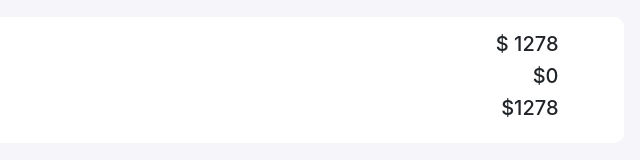
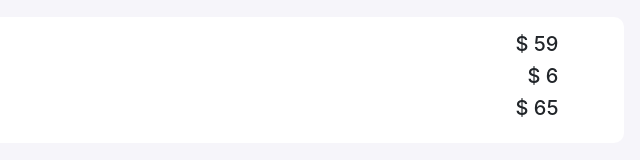
Before and after one commit to developerep2019/shoping-cart, a plain HTML site: page index.html in a window 1280 px wide. Both pictures are taken after a click on the button 748 px from the left and 242 px from the top of the page. Shown: the part 512-672 px from the top of the page, 464-1104 px from the left. Drawn offline with nearby package versions, Linux system fonts and the light colour scheme.

Commit message:
shopping cart complete

```diff
--- a/app.js
+++ b/app.js
@@ -1,12 +1,11 @@
 // phone & case Button event Handler
 function handleProductChange(product, isIncrese , multiplyValue) {
-    const productCount = document.getElementById( product + 'QuantityValue').value;
-    const convertProductCount = parseFloat(productCount);
+    const convertProductCount = getInputValue(product);
     let presentProductQuantity = convertProductCount;
     if(isIncrese == true) {
         presentProductQuantity = convertProductCount + 1;
     }
-    if(isIncrese == false && productCount > 0) {
+    if(isIncrese == false && convertProductCount > 0) {
         presentProductQuantity = convertProductCount - 1;
     }
     document.getElementById(product + 'QuantityValue').value = presentProductQuantity;
@@ -18,4 +17,24 @@ function handleProductChange(product, isIncrese , multiplyValue) {
         productTotal = presentProductQuantity * 59;
     }
     document.getElementById(product + 'TotalPrice').innerText = productTotal;
+
+    // Connection of subtotal and separate product function
+    calculateTotal()
 }
+
+//Subtotal Handler
+function getInputValue(product) {
+    const productInput = document.getElementById( product + 'QuantityValue').value;
+    const productCount = parseFloat(productInput);
+    return productCount;
+}
+
+function calculateTotal() {
+    const phoneCount = getInputValue('phone') * 1219;
+    const caseCount = getInputValue('case') * 59;
+    const totalCount = phoneCount + caseCount;
+    document.getElementById('subtotalPrice').innerText = totalCount;
+    const tax = Math.round(totalCount * 0.1);
+    document.getElementById('taxAmount').innerText = tax;
+    document.getElementById('grandTotal').innerText = totalCount + tax;
+}
--- a/index.html
+++ b/index.html
@@ -26,7 +26,7 @@
                      <div class="col-md-5 center-item">
                         <div class="input-group number-spinner">
                            <button class="btn btn-default" onclick="handleProductChange('phone', false)"><i class="fas fa-minus"></i></button>
-                           <input type="text" class="form-control text-center" value="1" id="phoneQuantityValue">
+                           <input type="text" class="form-control text-center" value="1" id="phoneQuantityValue" readonly>
                            <button class="btn btn-default" onclick="handleProductChange('phone' , true)"><i class="fas fa-plus"></i></button>
                         </div>
                         <h5>$ <span id="phoneTotalPrice">1219</span></h5>
@@ -44,7 +44,7 @@
                      <div class="col-md-5 center-item">
                         <div class="input-group number-spinner">
                            <button class="btn btn-default" onclick="handleProductChange('case', false);"><i class="fas fa-minus"></i></button>
-                           <input type="text" class="form-control text-center" value="1" id="caseQuantityValue">
+                           <input type="text" class="form-control text-center" value="1" id="caseQuantityValue" readonly>
                            <button class="btn btn-default" onclick="handleProductChange('case', true);"><i class="fas fa-plus"></i></button>
 
                         </div>
@@ -64,9 +64,9 @@
                      </div>
 
                      <div class="col-md-4 status">
-                        <h5>$ <span id="subtotalAmount">1278</span></h5>
-                        <h5>$0</h5>
-                        <h5>$1278</h5>
+                        <h5>$ <span id="subtotalPrice">1278</span></h5>
+                        <h5>$ <span id="taxAmount">0</span></h5>
+                        <h5>$ <span id="grandTotal">1278</span></h5>
                      </div>
                   </div>
                </div>
```
